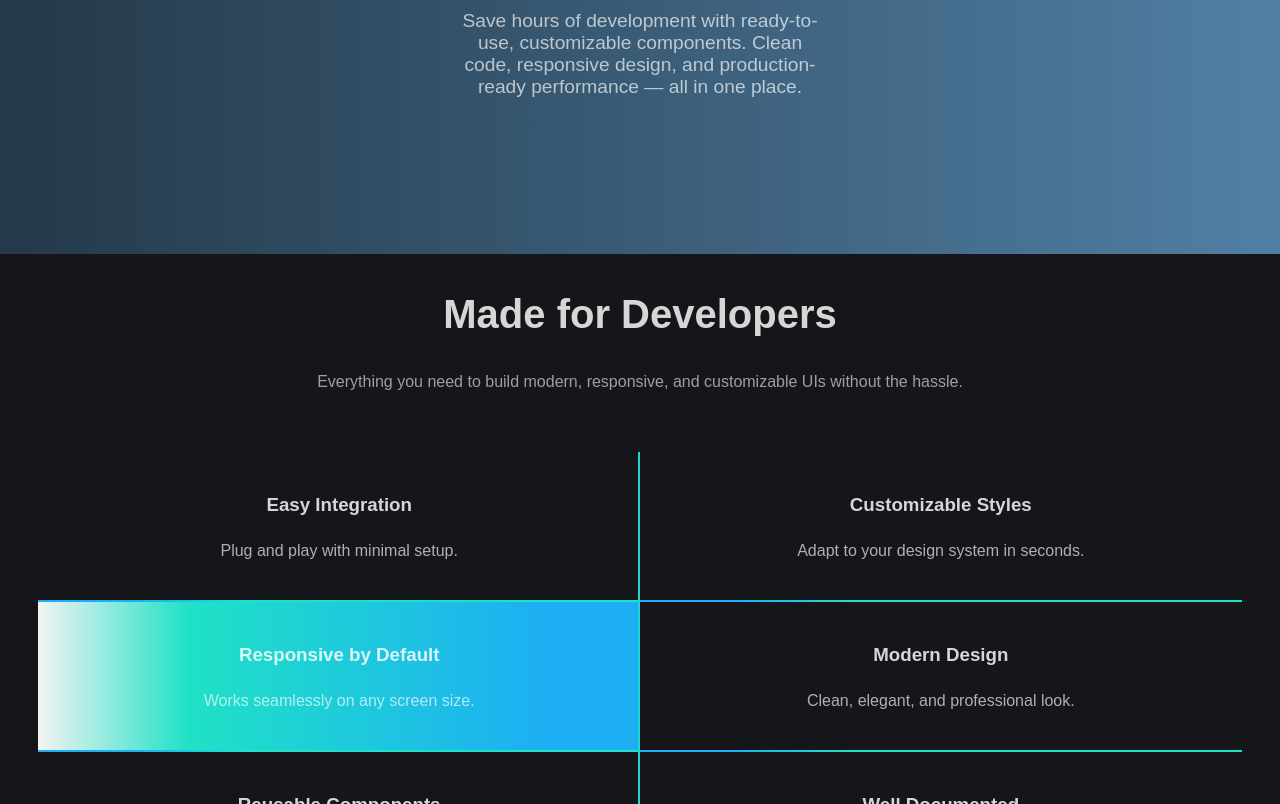
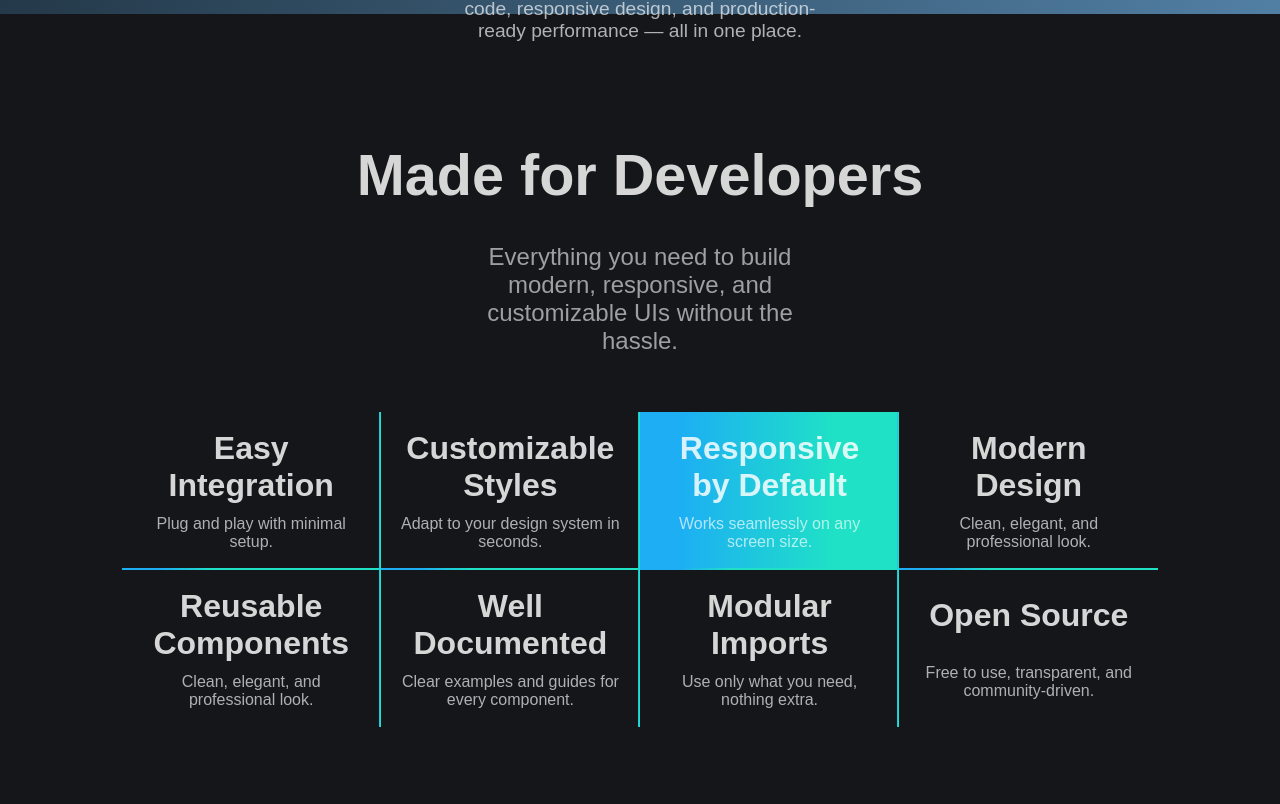
Before and after one commit to vitygo/Reactra-UI, a React (Vite) app: page / in a window 1280 px wide. Shown: the part 636-1440 px from the top of the page. Built offline with nearby package versions, Linux system fonts and the light colour scheme.

Commit message:
fix feature and hero responsiveness

```diff
--- a/src/components/MainPage/Features/Features.css
+++ b/src/components/MainPage/Features/Features.css
@@ -8,7 +8,7 @@
     align-items: center;
     background: #141619;
     color: var(--main-font-color);
-    padding: 3%;
+    padding: 10% 5%;
 
 
 }
@@ -85,7 +85,7 @@
   }
 
   .features-grid__feature:nth-child(3) {
-    background: linear-gradient(to right, #f3f3f3 0%, #1fe1c6 25%, #1daef4 85%);
+    background: linear-gradient(to left, #1fe1c6 25%, #1daef4 85%);
   }
 
 .feature__title{
@@ -97,3 +97,103 @@
     color: rgba(255, 255, 255, 0.661);
 
 }
+
+@media (min-width: 700px){
+    .features-section__features-grid{
+        width: 100%;
+        display: grid;
+        grid-template-rows: auto;
+        grid-template-columns: 1fr 1fr 1fr 1fr;
+        gap: 0px;
+    }
+    .features-grid__feature:nth-child(2n)::after,
+    .features-grid__feature:nth-last-child(-n+4)::before {
+        display:inline-block;
+      }
+
+
+
+      .features-grid__feature:nth-last-child(-n+4)::before,
+      .features-grid__feature:nth-last-child(5)::after,
+      .features-grid__feature:nth-last-child(1)::after{
+        display: none;
+
+      }
+
+
+
+
+}
+
+@media (min-width: 1024px){
+    .features-section__features-grid{
+        width: 90%;
+    }
+    .features-section__title{
+        font-size: 3.6rem;
+
+    }
+    .features-section__text{
+        font-size: 1.5rem;
+        text-align: center;
+        max-width: 50%;
+    }
+    .feature__title{
+        font-size: 1.7rem;
+    }
+
+
+
+    .feature__text{
+        font-size: 1rem;
+
+    }
+
+}
+
+@media (min-width: 1025px){
+    .features-section__text{
+        font-size: 1.5rem;
+        text-align: center;
+        max-width: 30%;
+    }
+    .feature__title{
+        font-size: 2rem;
+    }
+
+
+
+    .feature__text{
+        font-size: 1rem;
+
+    }
+
+
+}
+
+@media (min-width: 1700px){
+    .features-section__features-grid{
+        width: 60%;
+    }
+    .features-section__title{
+        font-size: 4.6rem;
+
+    }
+    .features-section__text{
+        font-size: 1.5rem;
+        text-align: center;
+        max-width: 30%;
+        margin-top: 1%;
+    }
+    .feature__title{
+        font-size: 2.7rem;
+    }
+
+
+    .feature__text{
+        font-size: 1.6rem;
+
+    }
+
+
+}
--- a/src/components/MainPage/Hero/Hero.css
+++ b/src/components/MainPage/Hero/Hero.css
@@ -5,7 +5,7 @@
     flex-direction: column;
     align-items: center;
     width: 100%;
-    height: 100vh;
+    height: 70vh;
     color: var(--main-font-color);
     background-image: linear-gradient(to top, #d5d4d0 0%, #d5d4d0 1%, #eeeeec 31%, #efeeec 75%, #e9e9e7 100%);
     background-image: linear-gradient(to top, #88d3ce 0%, #6e45e2 100%);
@@ -78,6 +78,9 @@
 }
 
 @media (min-width: 768px){
+    .hero-section{
+        padding-top: 10%;
+    }
     .hero-text__hero-title{
         font-size: 3.5rem;
         max-width: 60%;
@@ -180,9 +183,15 @@
         height: auto;
 
     }
+    .hero-section{
+        padding-top: 10%;
+    }
 }
 
 @media (min-width: 1700px){
+    .hero-section{
+        padding-top: 10%;
+    }
     .hero-text__hero-title{
         font-size: 7rem;
         text-align: center;
```
